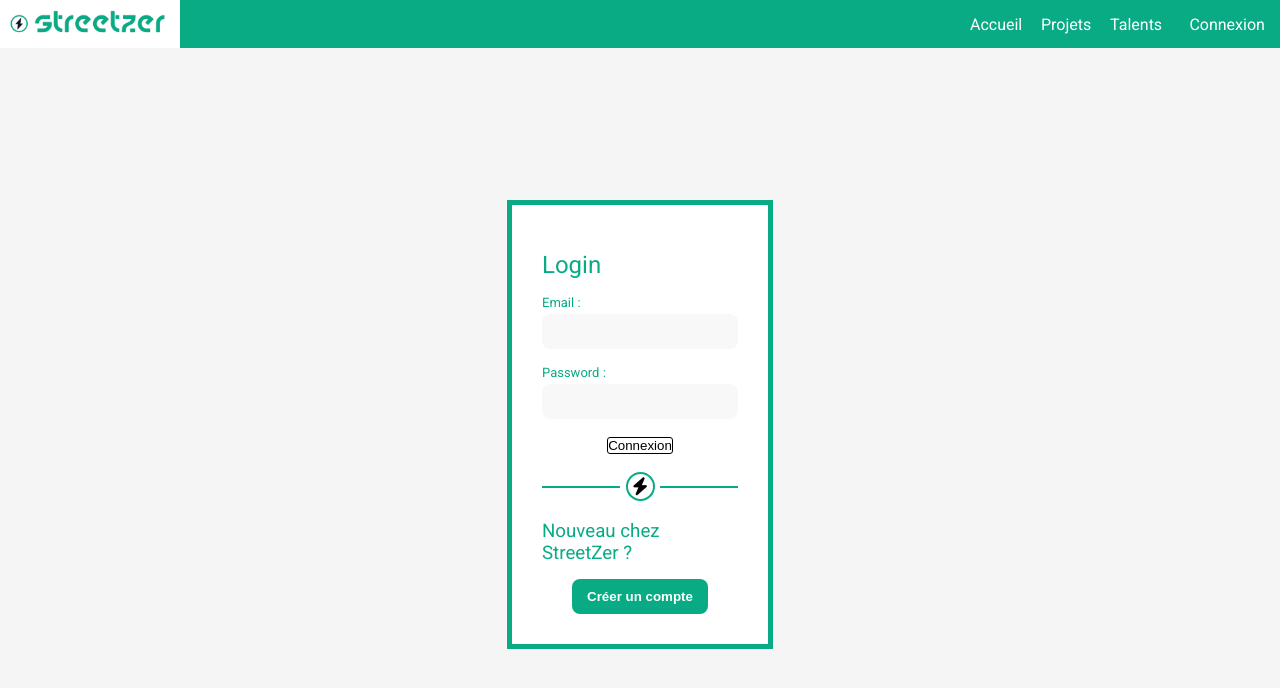
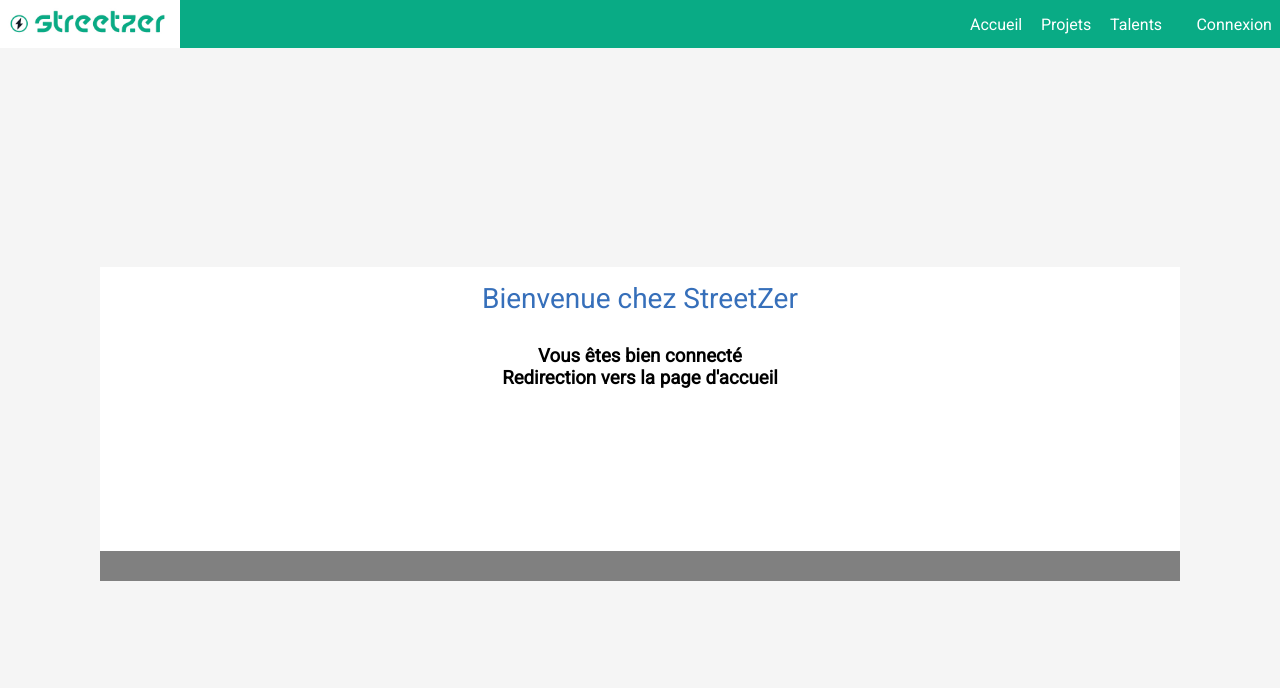
Before and after one commit to WildCodeSchool/11-21-noBugNovember-P3-street-Front, a React (Create React App) app: page /connexion in a window 1280 px wide. Shown: the top 688 px of the page. Built offline with nearby package versions, Linux system fonts and the light colour scheme; sample sign-in values are in the browser's storage.

Commit message:
Ajout Authentification JWT

```diff
--- a/package.json
+++ b/package.json
@@ -16,6 +16,7 @@
     "axios": "^0.26.0",
     "crypto-js": "^4.1.1",
     "date-fns": "^2.28.0",
+    "jwt-decode": "^3.1.2",
     "react": "^17.0.2",
     "react-calendar": "^3.7.0",
     "react-dom": "^17.0.2",
--- a/src/App.js
+++ b/src/App.js
@@ -11,6 +11,7 @@
 import Navbar from './components/Navbar';
 import Project from './screens/Project';
 import ProjectDetails from './screens/ProjectDetails';
+import Protected from './components/Protected';
 import Users from './screens/Users';
 import UserDetail from './screens/UserDetail';
 import { Routes, Route } from 'react-router-dom';
@@ -23,20 +24,26 @@
 	const [idUser, setIdUser] = useState(0);
 	const [isConnect, setIsConnect] = useState(false);
 
-	console.log(isAdmin);
-	console.log(name);
+	console.log(idUser);
 	console.log(isConnect);
 
 	return (
 		<div className="App">
 			<header className="App-header">
-				<Navbar />
+				<Navbar isConnect={isConnect} name={name} />
 			</header>
 			<Routes>
 				<Route path="/" element={<Home />} />
 				<Route path="/add_projects" element={<CreateProject />} />
 				<Route path="/add_user" element={<Form />} />
-				<Route path="/admin" element={<Admin isAdmin={isAdmin} />} />
+				<Route
+					path="/admin"
+					element={
+						<Protected>
+							<Admin isAdmin={isAdmin} />
+						</Protected>
+					}
+				/>
 				<Route path="/admin/users" element={<AdminGestionUsers />} />
 				<Route path="/admin/projets" element={<AdminGestionProjects />} />
 				<Route path="/admin/annonces" element={<AdminGestionAnnonces />} />
--- a/src/components/Navbar.js
+++ b/src/components/Navbar.js
@@ -1,8 +1,8 @@
-import "../styles/Navbar.css";
-import Logo from "../assets/Logo.png";
-import { Link } from "react-router-dom";
+import '../styles/Navbar.css';
+import Logo from '../assets/Logo.png';
+import { Link } from 'react-router-dom';
 
-const Navbar = () => {
+const Navbar = (props) => {
 	return (
 		<>
 			<div className="navbar_container">
@@ -23,9 +23,13 @@
 					</Link>
 				</div>
 				<div className="containerConnexion">
+					{props.isConnect ? (
+						<div className="navbarBtn connexion">{props.name}</div>
+					) : (
 						<Link to="/connexion">
 							<div className="navbarBtn connexion">Connexion</div>
 						</Link>
+					)}
 				</div>
 			</div>
 		</>
--- /dev/null
+++ b/src/components/Protected.js
@@ -0,0 +1,33 @@
+import axios from 'axios';
+import { useState } from 'react';
+import { useEffect } from 'react';
+import { useNavigate } from 'react-router-dom';
+
+const Protected = (props) => {
+	const [acces, setAcces] = useState(false);
+	const navigate = useNavigate();
+	const protectedRoute = () => {
+		const token = localStorage.getItem('token');
+		axios({
+			method: 'POST',
+			url: `${process.env.REACT_APP_BACK}/auth/protected`,
+			headers: {
+				Authorization: `Bearer ${token}`,
+			},
+		})
+			.then((res) => {
+				console.log(res);
+				setAcces(res.data.acces);
+			})
+			.catch((err) => {
+				setAcces(false);
+				navigate('/');
+			});
+	};
+	useEffect(() => {
+		protectedRoute();
+	});
+	return <>{acces ? props.children : null}</>;
+};
+
+export default Protected;
--- a/src/screens/Admin.js
+++ b/src/screens/Admin.js
@@ -89,7 +89,7 @@
 
 	return (
 		<div className="admin">
-			{props.isAdmin ? (
+			{localStorage.getItem('token') ? (
 				<section>
 					<div className="welcomeadmin">Page d'administration de Streetzer</div>
 					<div className="contentadmin">
--- a/src/screens/Connexion.js
+++ b/src/screens/Connexion.js
@@ -1,29 +1,44 @@
 import { useEffect, useState } from 'react';
-import { Link } from 'react-router-dom';
+import { Link, useNavigate } from 'react-router-dom';
 import axios from 'axios';
 import sha256 from 'crypto-js/sha256';
+import jwt_decode from 'jwt-decode';
 import '../styles/Connexion.css';
 import Footer from '../components/Footer';
 
 function Connexion(props) {
 	const [user, setUser] = useState({ email: '' });
-	const [reponse, setReponse] = useState();
 	const [email, setEmail] = useState('');
 	const [password, setPassword] = useState('');
 	const [errorConnect, setErrorConnect] = useState(false);
 	const [isOut, setIsOut] = useState(false);
+	const [forLoad, setForLoad] = useState(0);
+
+	let navigate = useNavigate();
 
 	const connect = () => {
 		setErrorConnect(false);
 		setIsOut(false);
 		if (props.idUser === 0) {
 			axios
-				.put(`${process.env.REACT_APP_BACK}/users/connect`, {
+				.post(`${process.env.REACT_APP_BACK}/auth/login`, {
 					email: email,
 					password: sha256(password).toString(),
 				})
-				.then((response) => response.data)
-				.then((data) => setReponse(data))
+				.then((res) => {
+					//console.log('ress poulet :', res);
+					props.setIsConnect(true);
+					localStorage.setItem('token', res.headers['x-access-token']);
+					console.log(localStorage.getItem('token'));
+					let decoded = jwt_decode(localStorage.getItem('token'));
+					console.log(decoded);
+					props.setName(decoded.name);
+					props.setIdUser(decoded.id);
+					//timer();
+					//navigate('/');
+					// console.log("token", localStorage.getItem("token"))
+				})
+				.then(() => props.setIsConnect(true))
 				.catch((err) => {
 					if (err.response) {
 						setErrorConnect(true);
@@ -37,38 +52,34 @@
 	};
 
 	const disconnect = () => {
-		setEmail('');
-		setPassword('');
-		setReponse();
-		props.setIdUser(0);
-		props.setName();
+		localStorage.clear();
 		props.setIsConnect(false);
-		props.setIsAdmin(false);
+	};
+
+	const timer = async () => {
+		for (let i = 0; i < 101; i++) {
+			await new Promise((resolve) => setTimeout(resolve, 30));
+			setForLoad(i);
+		}
+		navigate('/');
 	};
 
 	useEffect(() => {
-		if (reponse !== undefined) {
-			props.setIsConnect(true);
-			props.setIdUser(reponse[0].id);
-			props.setName(reponse[0].firstname);
-			if (reponse[0].admin === 1) props.setIsAdmin(true);
+		if (props.isConnect) {
+			timer();
 		}
-	}, [reponse]);
+	}, [props.isConnect]);
 
 	return (
 		<>
 			<div className="connexion">
-				{props.idUser !== 0 ? (
+				{props.isConnect || localStorage.getItem('token') !== null ? (
 					<div className="welcome">
+						{() => timer()}
 						<h2>Bienvenue chez StreetZer</h2>
-						{props.isAdmin ? (
-							<Link to="/admin">
-								<button>Page d'administration</button>
-							</Link>
-						) : (
-							''
-						)}
-						<button onClick={() => disconnect()}>LOGOUT</button>
+						<h3>Vous êtes bien connecté {props.name}</h3>
+						<h3>Redirection vers la page d'accueil</h3>
+						<progress value={forLoad} max="100" className="barre"></progress>
 					</div>
 				) : (
 					<form className="formUsers">
--- a/src/styles/Connexion.css
+++ b/src/styles/Connexion.css
@@ -6,7 +6,24 @@
 	outline: none;
 }
 
+progress {
+	position: absolute;
+	bottom: 0;
+	display: flex;
+	height: 30px;
+	width: 100%;
+	background-color: var(--main);
+	/* box-shadow: inset 0 0 0 1px rgba(0, 0, 0, 0.1); */
+	/* border-radius: 15px 15px 15px 15px; */
+}
+/*
+progress::after {
+	overflow: hidden;
+	border-radius: 15px 15px 15px 15px;
+}
+*/
 .connexion {
+	position: relative;
 	height: 94vh;
 	display: flex;
 	align-items: center;
@@ -20,7 +37,7 @@
 }
 
 .formUsers:after {
-  content: "";
+	content: '';
 	display: block;
 	position: absolute;
 	top: -5px;
@@ -77,7 +94,7 @@
 	box-shadow: 0px 0px 3px rgba(0, 0, 0, 0.2);
 }
 
-.formUsers .form-inner input[type="submit"],
+.formUsers .form-inner input[type='submit'],
 .welcome button {
 	display: flex;
 	padding: 10px 15px;
@@ -92,17 +109,22 @@
 	border: none;
 }
 
-.formUsers .form-inner input[type="submit"]:hover,
+.formUsers .form-inner input[type='submit']:hover,
 .welcome button:hover {
 	background-position: 100% 0%;
 }
 
 .welcome {
+	position: relative;
+	display: flex;
+	flex-direction: column;
+	align-items: center;
 	width: 100%;
 	max-width: 1080px;
 	background-color: #fff;
 	padding: 15px 30px;
 	padding-bottom: 15%;
+	border-radius: 0px 0px 15px 15px;
 }
 
 .welcome h2 {
@@ -111,10 +133,10 @@
 	font-weight: 500;
 	margin-bottom: 30px;
 }
-
+/*
 .connexionButton {
 }
-
+*/
 .new h3 {
 	width: 100%;
 	display: flex;
@@ -124,10 +146,10 @@
 	align-content: center;
 	font-weight: normal;
 }
-
+/*
 .creationButton {
 }
-
+*/
 .buttons {
 	display: flex;
 	flex-direction: column;
--- a/src/styles/Navbar.css
+++ b/src/styles/Navbar.css
@@ -72,8 +72,9 @@
 .containerConnexion {
 	display: flex;
 	align-content: center;
-  align-items: center;
+	justify-content: center;
 	width: 7vw;
 	min-width: 70px;
 	margin-right: 1px;
+	height: 100%;
 }
```
Also changed, not shown: 1 other file (tests, documents, lock files or other folders). Lines whose indentation alone changed are shown as unchanged.
